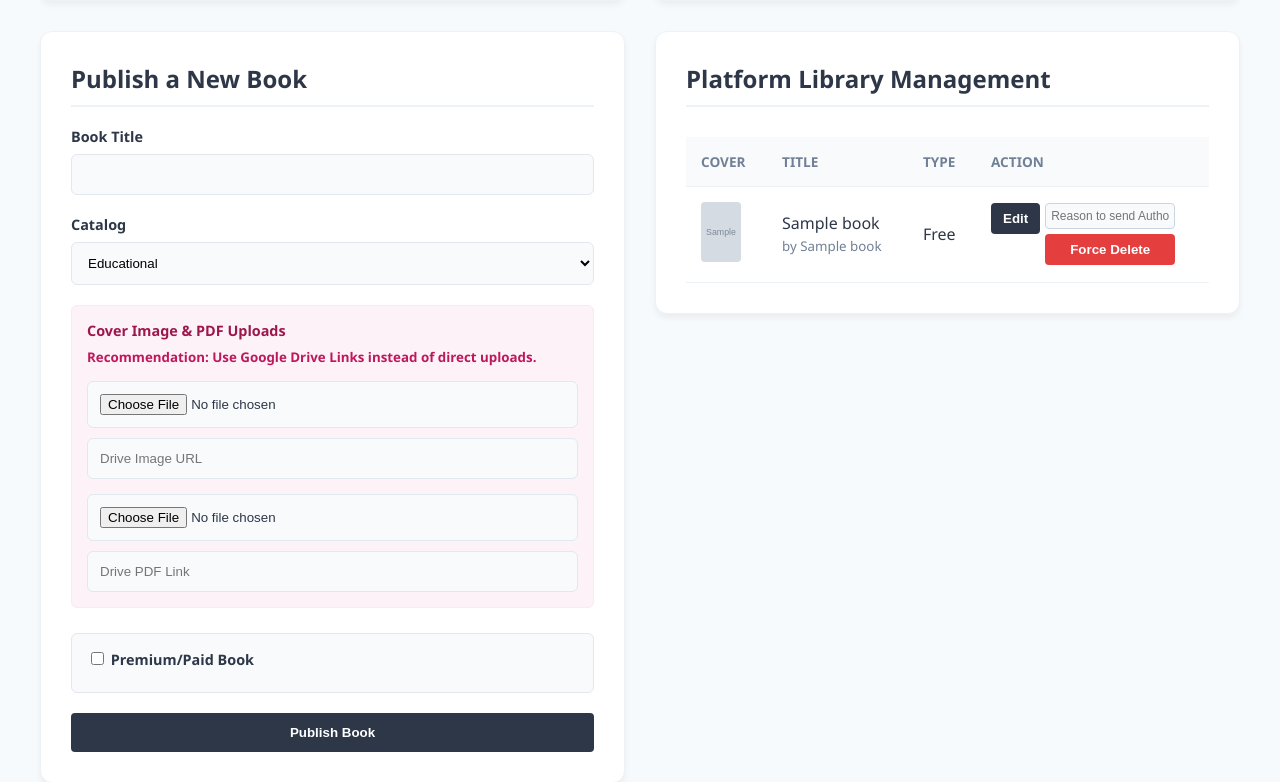
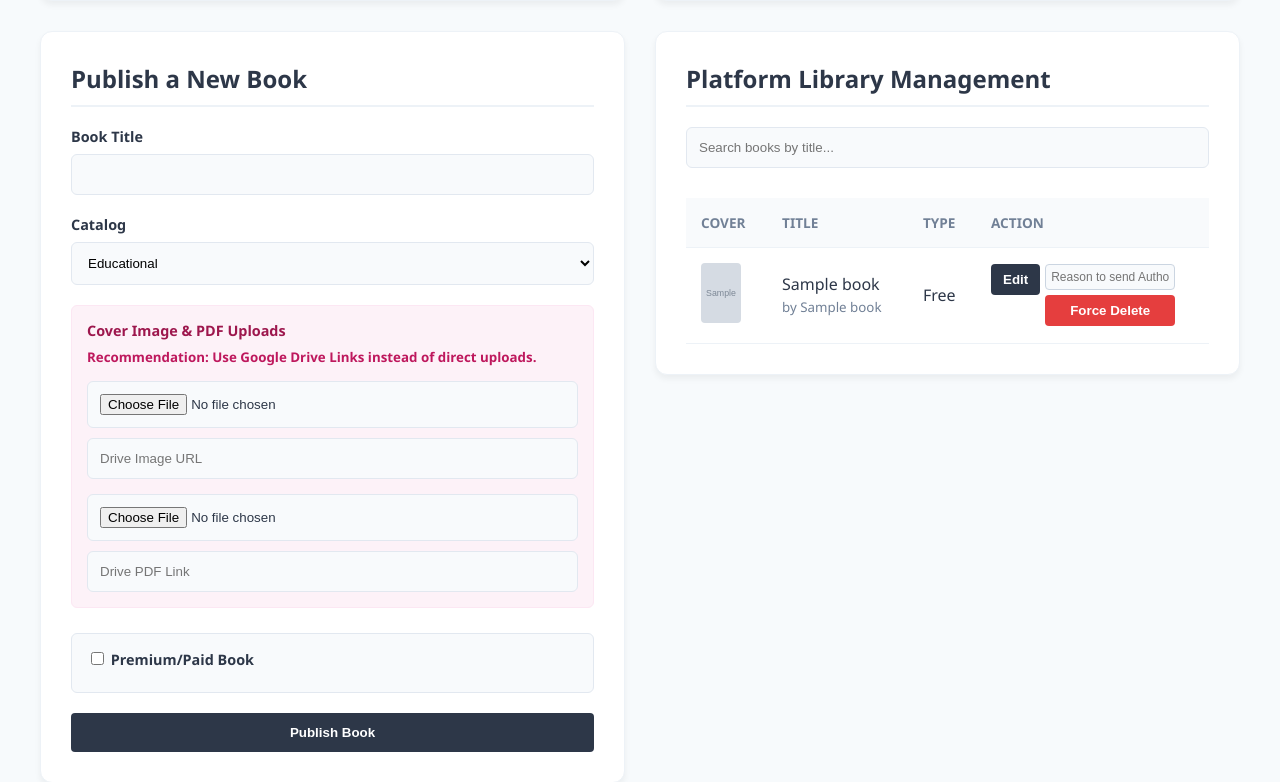
Before and after one commit to abhinavgiri45/PustakVerse, a Flask app: template templates/dashboard.html in a window 1280 px wide. Shown: the part 2796-3578 px from the top of the page. Run offline with Flask 3, Linux system fonts and the light colour scheme; a user stored in the database is signed in; data comes from the database, SQL or seed files in the repository; tables that the repository leaves empty hold one stand-in row (values such as "Sample post"); the template is opened without the code that fills it: most values are stand-ins (such as "Sample title", 1, 10 or a date in 2020); grey boxes marked "Sample" are stand-in pictures; data that the repository does not hold is empty.

Commit message:
Update dashboard.html

```diff
--- a/templates/dashboard.html
+++ b/templates/dashboard.html
@@ -83,8 +83,9 @@
             {% if messages %}{% for category, message in messages %}<div class="flash {{ category }}">{{ message }}</div>{% endfor %}{% endif %}
         {% endwith %}
 
-        <!-- TOP DEVELOPER TOOLS SECTION -->
+        <!-- STRICT DEVELOPER ONLY SECTION (TOP) -->
         {% if session.role == 'developer' %}
+
             <div class="panel" style="border-left: 5px solid #38a169;">
                 <h2 style="color: #2f855a;">Appoint New Official</h2>
                 <form action="{{ url_for('create_official') }}" method="POST" style="display: flex; gap: 15px; flex-wrap: wrap; align-items: flex-end;">
@@ -330,14 +331,20 @@
 
                     <div class="panel">
                         <h2>{{ 'My Published Books' if session.role == 'author' else 'Platform Library Management' }}</h2>
+
+                        <!-- INSTANT SEARCH BAR -->
+                        <div style="margin-bottom: 20px;">
+                            <input type="text" id="librarySearch" placeholder="Search books by title..." onkeyup="filterLibrary()" style="width: 100%; padding: 12px; border: 1px solid #e2e8f0; border-radius: 6px; box-sizing: border-box; background: #f8fafc;" autocomplete="off">
+                        </div>
+
                         {% if my_books %}
                             <div style="overflow-x: auto;">
                                 <table>
                                     <tr><th>Cover</th><th>Title</th><th>Type</th><th>Action</th></tr>
                                     {% for book in my_books %}
-                                    <tr>
+                                    <tr class="library-row">
                                         <td><img src="{{ book.cover_image | drive_img if book.cover_image.startswith('http') else url_for('static', filename='uploads/covers/' + book.cover_image) }}" style="width: 40px; height: 60px; object-fit: cover; border-radius: 4px;"></td>
-                                        <td style="font-weight: 500;">
+                                        <td style="font-weight: 500;" class="book-title-cell">
                                             {{ book.title }}
                                             {% if session.role in ['official', 'developer'] %}<br><small style="color: #718096;">by {{ book.author_name }}</small>{% endif %}
                                         </td>
@@ -468,7 +475,7 @@
             </div>
         {% endif %}
 
-        <!-- BOTTOM DEVELOPER SECTION -->
+        <!-- BOTTOM DEVELOPER SECTION (MOVED DOWN) -->
         {% if session.role == 'developer' %}
 
             <!-- DEDICATED ARCHIVE MANAGEMENT PANEL -->
@@ -560,6 +567,20 @@
     </div>
 
     <script>
+        // Real-time Library Search Filter
+        function filterLibrary() {
+            let input = document.getElementById('librarySearch').value.toLowerCase();
+            let rows = document.querySelectorAll('.library-row');
+            rows.forEach(row => {
+                let titleText = row.querySelector('.book-title-cell').innerText.toLowerCase();
+                if (titleText.includes(input)) {
+                    row.style.display = '';
+                } else {
+                    row.style.display = 'none';
+                }
+            });
+        }
+
         const paidCheckbox = document.getElementById('is_paid_checkbox'); const priceInput = document.getElementById('price_inr_input');
         if(paidCheckbox) { paidCheckbox.addEventListener('change', function() { if(this.checked) { priceInput.style.display = 'block'; priceInput.required = true; } else { priceInput.style.display = 'none'; priceInput.required = false; }}); }
         function openEditModal(id, title, catalog, isPaid, pricePaise) {
```
